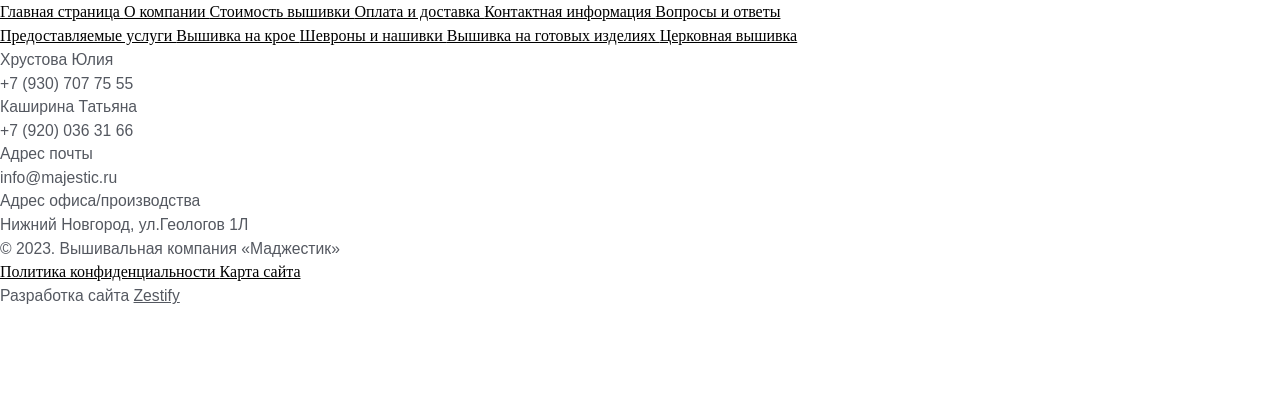
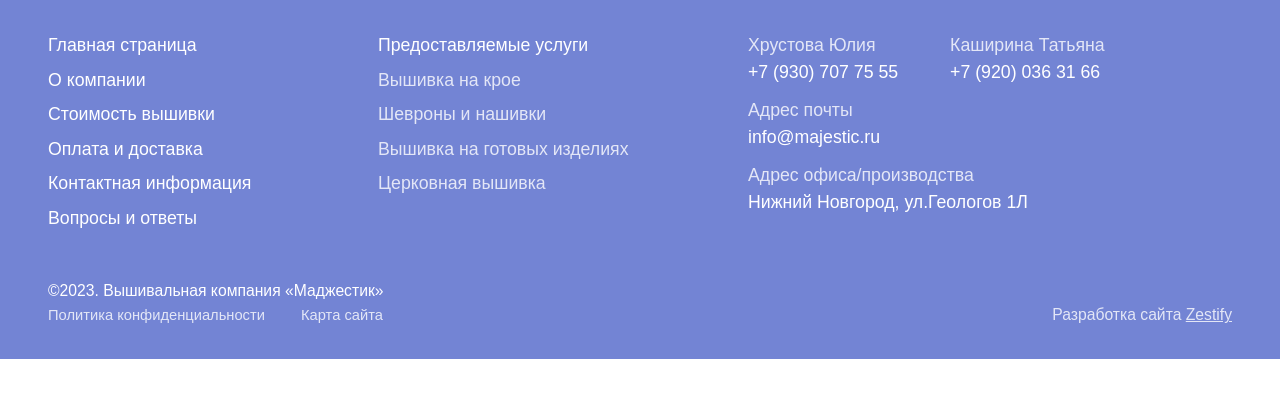
Before and after one commit to denis-vyzulin/majestic, a Django app: template majestic/templates/majestic/base.html in a window 1280 px wide. Shown: the top 398 px of the page. Run offline with Django 3.2, Linux system fonts and the light colour scheme; the template is opened without the code that fills it, so the values that code supplies are empty; style sheets or scripts are compiled from the project's sources; some web fonts are replaced.

Commit message:
feat: Create footer with adaptability

```diff
--- /dev/null
+++ b/majestic/assets/majestic/scss/components/_footer.scss
@@ -0,0 +1,224 @@
+.footer {
+    background-color: $primary-color;
+    &__upside {
+        display: flex;
+        align-items: flex-start;
+        justify-content: space-between;
+        margin-bottom: 48px;
+    }
+}
+
+.footer-upside {
+    &__navigation {
+        display: flex;
+        align-items: flex-start;
+        justify-content: flex-start;
+        flex-direction: column;
+    }
+}
+
+.footer-navigation {
+    &__item {
+        position: relative;
+        color: white;
+        text-decoration: none;
+        @include adaptiveFontSize(18, 16);
+
+        &_opacity {
+            color: rgba(white, 0.8);
+        }
+
+        &:not(:first-child) {
+            margin-top: 8px;
+        }
+
+        &::before {
+            content: "";
+            position: absolute;
+            left: 50%;
+            bottom: 0;
+            height: 1.6px;
+            width: 0;
+            background-color: white;
+            transition: left .3s, width .3s;
+        }
+
+        &:hover {
+            &::before {
+                left: 0;
+                width: 100%;
+            }
+        }
+    }
+}
+
+.footer-contacts {
+    &__item {
+        &_half {
+            display: inline-block;
+        }
+
+        &:first-child {
+            margin-right: 48px;
+        }
+
+        &:not(:last-child) {
+            margin-bottom: 12px;
+        }
+    }
+}
+
+.fcontacts-item {
+    &__name {
+        color: rgba(white, 0.8);
+    }
+
+    &__data {
+        color: white;
+    }
+
+    &__name,
+    &__data {
+        @include adaptiveFontSize(18, 16);
+    }
+}
+
+.footer {
+    &__downside {
+        display: flex;
+        align-items: flex-end;
+        justify-content: space-between;
+    }
+}
+
+.footer-info {
+    &__copyrights {
+        color: white;
+    }
+}
+
+.footer-links {
+    &__item {
+        color: rgba(white, 0.8);
+        text-decoration: none;
+        @include adaptiveFontSize(15, 13);
+        transition: color .3s;
+
+        &:first-child {
+            margin-right: 32px;
+        }
+
+        &:hover {
+            color: white;
+        }
+    }
+}
+
+.footer-developers {
+    color: rgba(white, 0.8);
+
+    &__link {
+        transition: color .3s;
+
+        &:hover {
+            color: white;
+        }
+    }
+}
+
+
+
+// ==> Styles for desktop
+@media screen and (min-width: #{$bp-lg + px}) {
+    .footer-upside {
+        &__navigation {
+            flex: 0 0 340px;
+
+            &:first-child {
+                flex: 0 0 300px;
+            }
+        }
+
+        &__contacts {
+            flex: 0 0 calc(100% - 700px);
+        }
+    }
+}
+
+
+
+// ==> Styles for desktop
+@media screen and (max-width: #{$bp-lg - 1 + px}) {
+    .footer {
+        padding: 40px 64px;
+    }
+    .footer {
+        &__upside {
+            flex-wrap: wrap;
+        }
+    }
+    .footer-upside {
+        &__navigation {
+            flex: 0 0 calc(100% - 360px);
+
+            &:first-child {
+                flex: 0 0 360px;
+            }
+        }
+        &__contacts {
+            flex: 0 0 100%;
+            margin-top: 40px;
+        }
+    }
+}
+
+
+
+// ==> Styles for tablet and laptop
+@media screen and (min-width: #{$bp-md + px}) {
+    .footer {
+        padding: 32px 48px;
+    }
+}
+
+
+
+// ==> Styles for mobile and tablet
+@media screen and (max-width: #{$bp-md - 1 + px}) {
+    .footer {
+        padding: 24px;
+    }
+    .footer {
+        &__upside {
+            flex-direction: column;
+        }
+    }
+    .footer-upside {
+        &__navigation {
+            flex: 0 0 auto;
+
+            &:first-child {
+                flex: 0 0 auto;
+            }
+
+            &:nth-child(2) {
+                margin-top: 8px;
+            }
+        }
+        &__contacts {
+            flex: 0 0 auto;
+            margin-top: 32px;
+        }
+    }
+    .footer {
+        &__downside {
+            flex-direction: column;
+            align-items: flex-start;
+        }
+    }
+    .footer-downside {
+        &__developers {
+            margin-top: 8px;
+        }
+    }
+}
--- a/majestic/assets/majestsic/scss/core/_typography.scss
+++ b/majestic/assets/majestic/scss/core/_typography.scss
@@ -55,5 +55,6 @@ mark,
 strong {
     color: inherit;
     font: inherit;
+    font-family: $standart-font;
     line-height: inherit;
 }
--- a/majestic/assets/majestsic/scss/style.scss
+++ b/majestic/assets/majestic/scss/style.scss
@@ -2,3 +2,5 @@
 @import 'core/mixins';
 @import 'core/normalize';
 @import 'core/typography';
+
+@import 'components/footer';
--- a/majestic/templates/majestic/base.html
+++ b/majestic/templates/majestic/base.html
@@ -13,7 +13,7 @@
     {% endblock %}
 
     {% block styles %}{% endblock %}
-    <link rel="stylesheet" href="{% static 'majestic/css/style.css' %}">
+    <link rel="stylesheet" href="{% static 'majestic/css/style.min.css' %}">
 
 </head>
 <body class="body">
--- a/majestic/templates/majestic/components/footer.html
+++ b/majestic/templates/majestic/components/footer.html
@@ -26,16 +26,16 @@
             <a href="" class="footer-navigation__item">
                 Предоставляемые услуги
             </a>
-            <a href="" class="footer-navigation__item footer-navigation__item_">
+            <a href="" class="footer-navigation__item footer-navigation__item_opacity">
                 Вышивка на крое
             </a>
-            <a href="" class="footer-navigation__item">
+            <a href="" class="footer-navigation__item footer-navigation__item_opacity">
                 Шевроны и нашивки
             </a>
-            <a href="" class="footer-navigation__item">
+            <a href="" class="footer-navigation__item footer-navigation__item_opacity">
                 Вышивка на готовых изделиях
             </a>
-            <a href="" class="footer-navigation__item">
+            <a href="" class="footer-navigation__item footer-navigation__item_opacity">
                 Церковная вышивка
             </a>
         </div>
@@ -82,7 +82,7 @@
     <div class="footer-downside footer__downside">
         <div class="footer-info footer-downside__info">
             <p class="footer-info__copyrights">
-                &copy; 2023. Вышивальная компания «Маджестик»
+                &copy;2023. Вышивальная компания «Маджестик»
             </p>
             <div class="footer-links footer-info__links">
                 <a class="footer-links__item" href="">
@@ -95,7 +95,7 @@
         </div>
         <!-- / end of footer info -->
 
-        <p class="footer-developers footer__developers">
+        <p class="footer-developers footer-downside__developers">
             Разработка сайта
             <a href="https://vk.com/zestify" class="footer-developers__link">
                 Zestify
```
Also changed, not shown: majestic/assets/majestic/css/style.min.css (added), majestic/assets/majestic/scss/core/_mixins.scss (renamed from majestic/assets/majestsic/scss/core/_mixins.scss), majestic/assets/majestic/scss/core/_normalize.scss (renamed from majestic/assets/majestsic/scss/core/_normalize.scss), majestic/assets/majestic/scss/core/_variables.scss (renamed from majestic/assets/majestsic/scss/core/_variables.scss), 1 other file.
